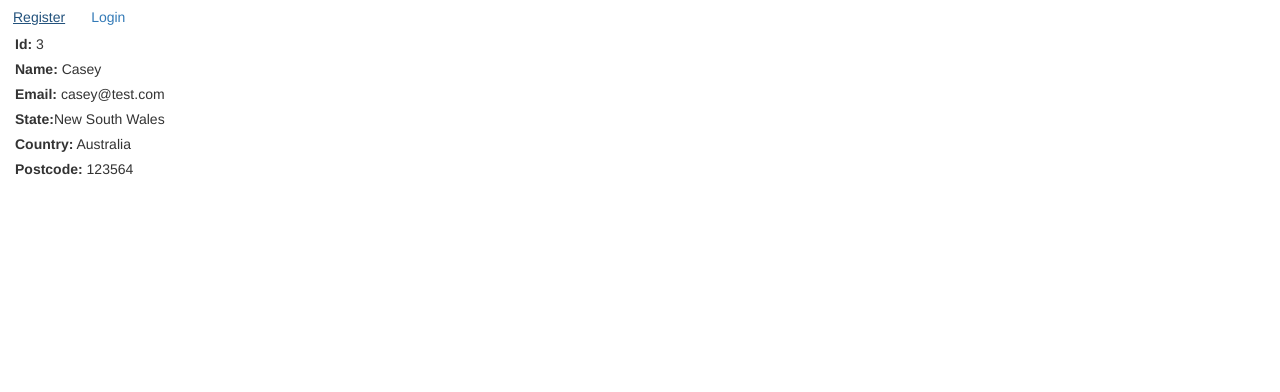
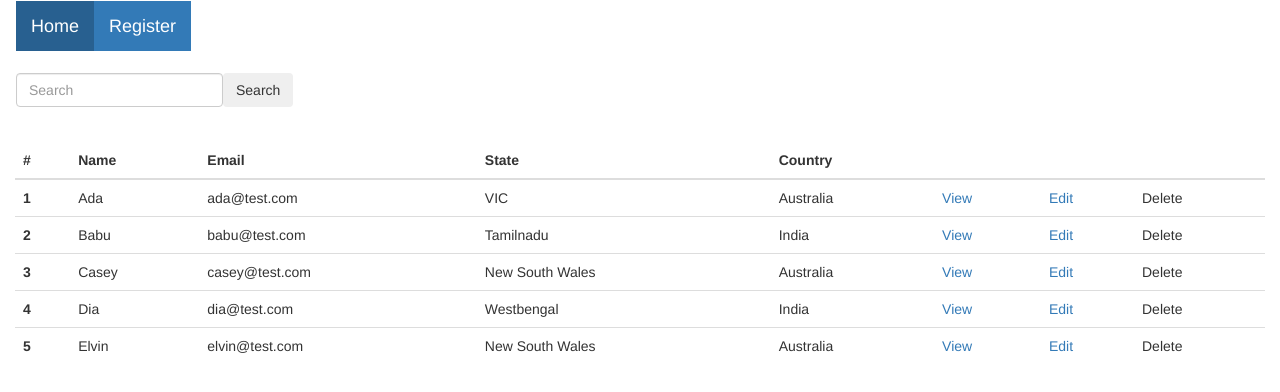
Before and after one commit to jradhika90/angular, an Angular app: page / in a window 1280 px wide. Shown: the top 392 px of the page. Built offline with nearby package versions, Linux system fonts and the light colour scheme.

Commit message:
Added routing facility for home and registration page

```diff
--- a/src/app/app-routing.module.ts
+++ b/src/app/app-routing.module.ts
@@ -1,10 +1,15 @@
-import { NgModule } from '@angular/core';
-import { Routes, RouterModule } from '@angular/router';
+import { NgModule } from "@angular/core";
+import { Routes, RouterModule } from "@angular/router";
+import { RegisterComponent } from "./register/register.component";
+import { DashboardComponent } from "./dashboard/list/dashboard.component";
 
-const routes: Routes = [];
+const routes: Routes = [
+  { path: "register", component: RegisterComponent },
+  { path: "", component: DashboardComponent }
+];
 
 @NgModule({
   imports: [RouterModule.forRoot(routes)],
   exports: [RouterModule]
 })
-export class AppRoutingModule { }
+export class AppRoutingModule {}
--- a/src/app/app.component.html
+++ b/src/app/app.component.html
@@ -1,11 +1,10 @@
-<header>
-	<button type="button" class="btn btn-link">Register</button>
-	<button type="button" class="btn btn-link">Login</button>
-
-</header>
 <div class="container-fluid">
+		<nav class="navbar">
+			<a class="navbar-brand btn-primary" routerLink="" routerLinkActive="active">Home</a>
+			<a class="navbar-brand btn-primary" routerLink="/register" routerLinkActive="active">Register</a>
+		</nav>
 	<!--<register-form></register-form>-->
 	<!--<dashboard></dashboard>-->
-  <user-details></user-details>
-
+	<!--<user-details></user-details>-->
+	<router-outlet></router-outlet>
 </div>
--- a/src/app/app.module.ts
+++ b/src/app/app.module.ts
@@ -13,7 +13,7 @@ import { UserdetailsComponent } from './dashboard/details/userdetails.component'
 
 
 @NgModule({
-  imports:      [ BrowserModule, FormsModule, ReactiveFormsModule, HttpClientModule ],
+  imports:      [ BrowserModule, FormsModule, ReactiveFormsModule, HttpClientModule, AppRoutingModule ],
   declarations: [ AppComponent, HelloComponent, TestComponent , RegisterComponent, DashboardComponent, UserdetailsComponent],
   bootstrap:    [ AppComponent ]
 })
--- a/src/app/dashboard/list/dashboard.component.html
+++ b/src/app/dashboard/list/dashboard.component.html
@@ -1,3 +1,10 @@
+<nav class="navbar navbar-light bg-light">
+  <form class="form-inline">
+    <input class="form-control mr-sm-2" type="search" placeholder="Search" aria-label="Search">
+    <button class="btn btn-outline-success my-2 my-sm-0" type="submit">Search</button>
+  </form>
+</nav>
+
 <table class="table table-hover">
   <thead>
     <tr>
```
